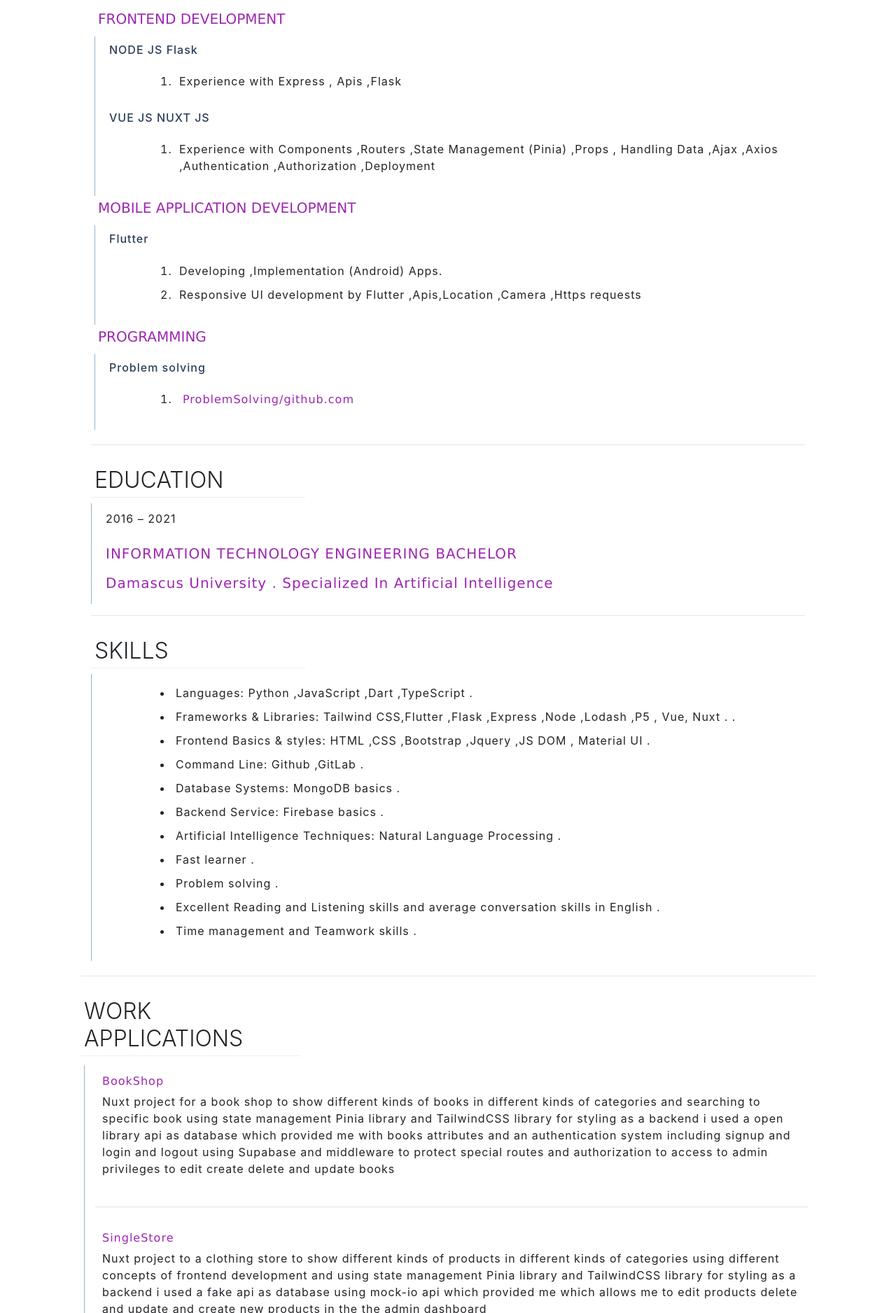
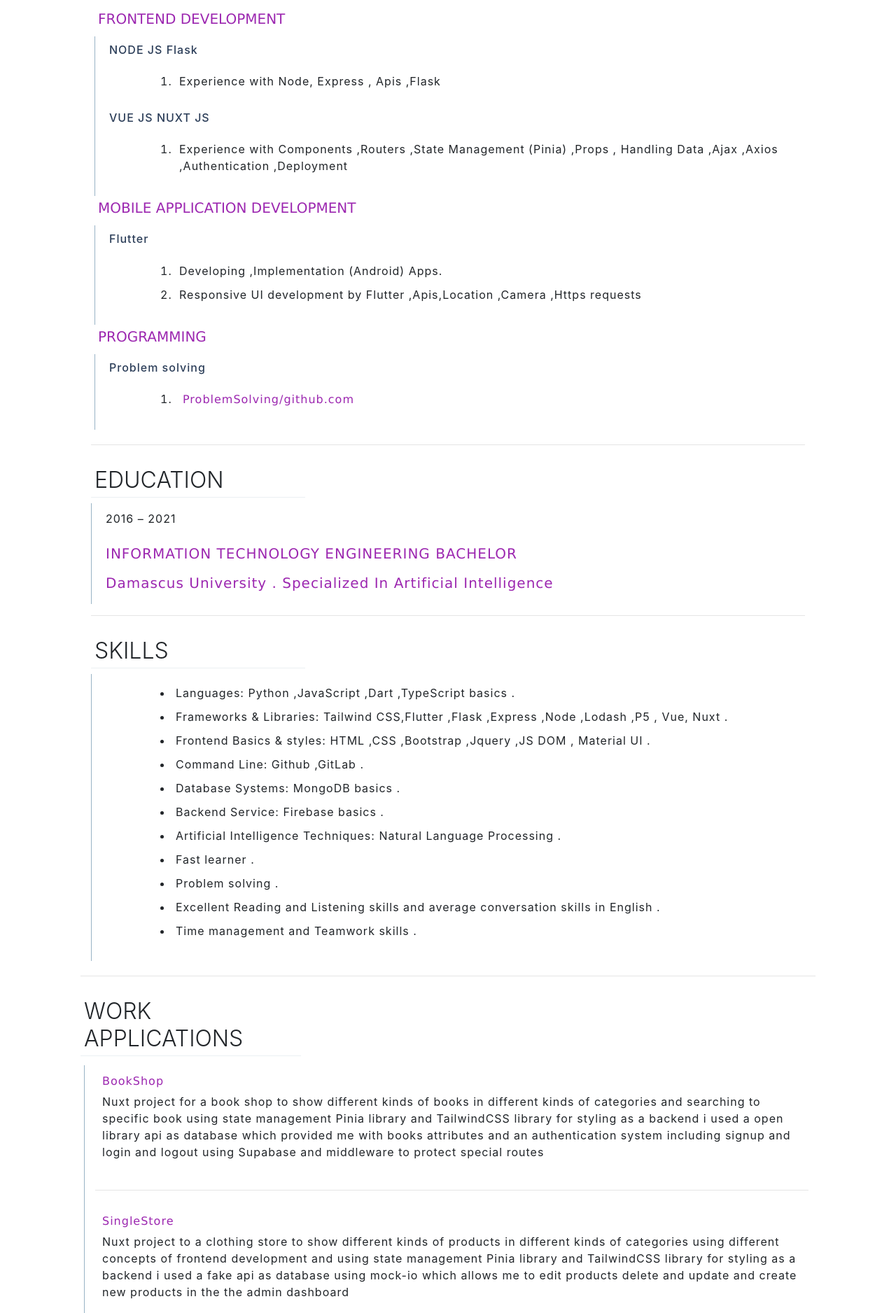
Before and after one commit to MahadShbeeb/cv.github.io, a plain HTML site: page index.html in a window 1280 px wide. Shown: the part 424-2300 px from the top of the page at 70% size. Drawn offline with nearby package versions, Linux system fonts and the light colour scheme.

Commit message:
Update index.html

```diff
--- a/index.html
+++ b/index.html
@@ -105,7 +105,7 @@
           <h6>NODE JS Flask</h6>
           <ol>
             <li>
-              Experience with Express , Apis ,Flask
+              Experience with Node, Express , Apis ,Flask
             </li>
           </ol>
 
@@ -113,7 +113,7 @@
           <ol>
             <li>
               Experience with Components ,Routers ,State Management (Pinia) ,Props ,
-              Handling Data ,Ajax ,Axios ,Authentication ,Authorization ,Deployment
+              Handling Data ,Ajax ,Axios ,Authentication ,Deployment
             </li>
           </ol>
         </div>
@@ -151,10 +151,10 @@
       <div class="thumbnail skill">
         <ul>
           <li>
-            Languages: Python ,JavaScript ,Dart ,TypeScript .
+            Languages: Python ,JavaScript ,Dart ,TypeScript basics .
           </li>
           <li>
-            Frameworks & Libraries: Tailwind CSS,Flutter ,Flask ,Express ,Node ,Lodash ,P5 , Vue, Nuxt .  .
+            Frameworks & Libraries: Tailwind CSS,Flutter ,Flask ,Express ,Node ,Lodash ,P5 , Vue, Nuxt .
           </li>
           <li>
             Frontend Basics & styles: HTML ,CSS ,Bootstrap ,Jquery ,JS DOM , Material UI .
@@ -183,8 +183,7 @@
           in different kinds of categories and searching to specific book using state management Pinia library and TailwindCSS library for styling
           as a backend i used a open library api as database which provided me with books attributes
           and an authentication system including signup and login and logout using Supabase
-          and middleware to protect special routes and authorization to access to admin privileges
-          to edit create delete and update books
+          and middleware to protect special routes
           </p>
         </div>
         <hr>
@@ -194,9 +193,8 @@
           Nuxt project to a clothing store to show different kinds of products
           in different kinds of categories using different concepts of frontend development
           and using state management Pinia library and TailwindCSS library for styling
-          as a backend i used a fake api as database using mock-io api which provided me
-          which allows me to edit products delete and update and create new products
-          in the the admin dashboard
+          as a backend i used a fake api as database using mock-io which allows me to edit products
+          delete and update and create new products in the the admin dashboard
           </p>
         </div>
         <hr>
```
